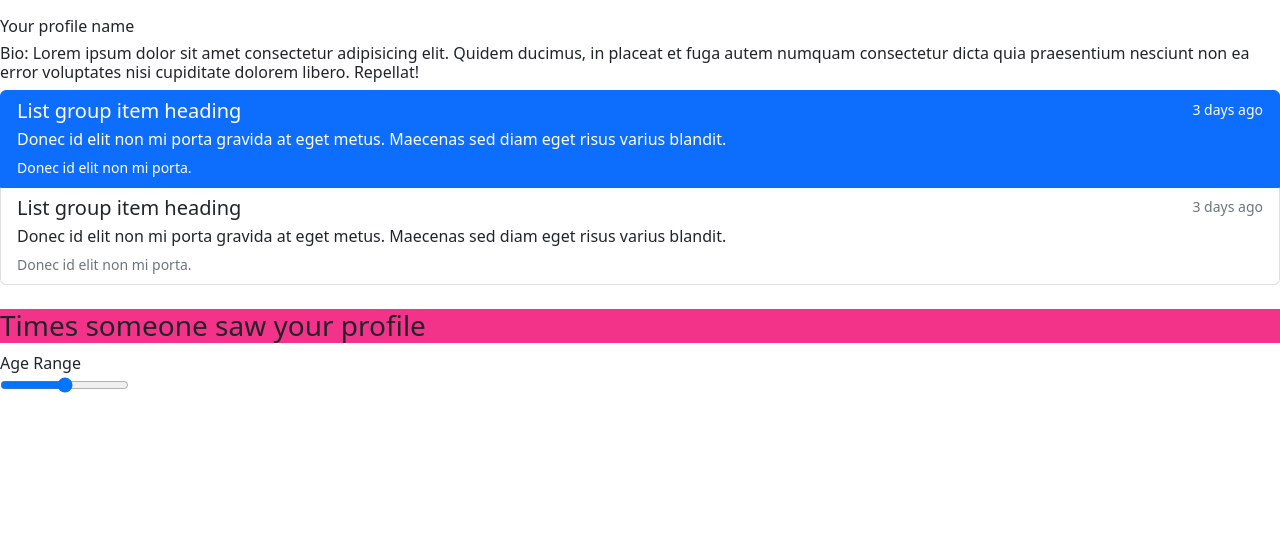
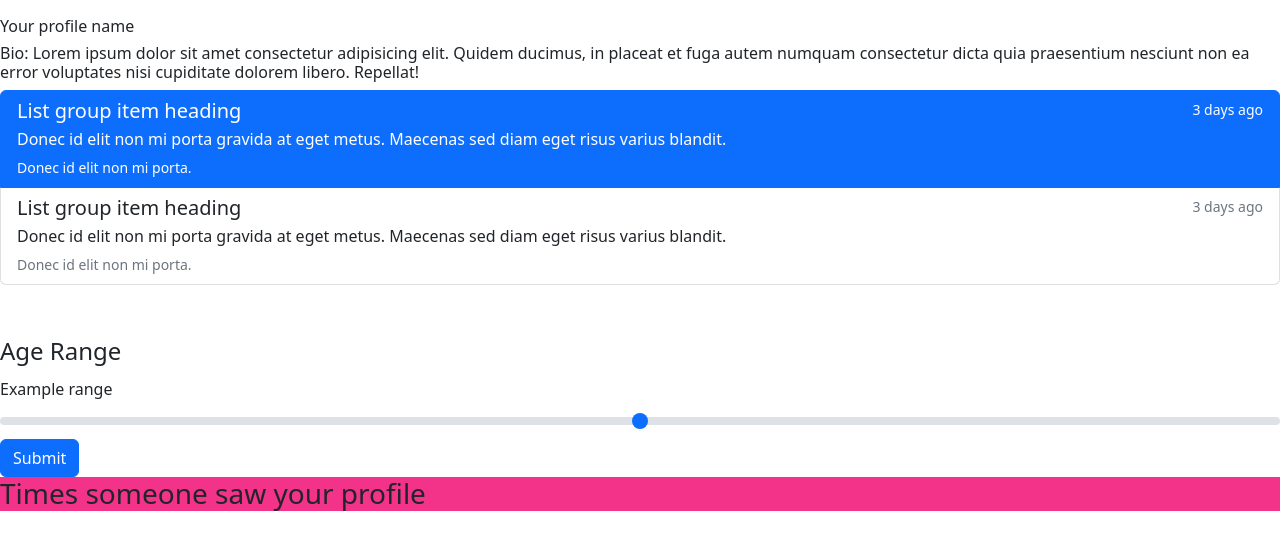
Before and after one commit to pamgloria/Lovers-Lane, a plain HTML site: page about.html in a window 1280 px wide. Shown: the part 156-706 px from the top of the page. Drawn offline with nearby package versions, Linux system fonts and the light colour scheme.

Commit message:
"added new age range bootswatch"

```diff
--- a/about.html
+++ b/about.html
@@ -58,7 +58,7 @@
         <h6>Your profile name</h6>
         <h6>Bio: Lorem ipsum dolor sit amet consectetur adipisicing elit. Quidem ducimus, in placeat et fuga autem numquam consectetur dicta quia praesentium nesciunt non ea error voluptates nisi cupiditate dolorem libero. Repellat!</h6>
     </div>
-    <div class="list-group">
+    <div class="list-group primary">
         <a href="#" class="list-group-item list-group-item-action flex-column align-items-start active">
           <div class="d-flex w-100 justify-content-between">
             <h5 class="mb-1">List group item heading</h5>
@@ -78,17 +78,18 @@
       </div>
 
     <br>
+
+
+    <fieldset class="form-group">
+      <legend class="mt-4">Age Range</legend>
+        <label for="customRange1" class="form-label">Example range</label>
+        <input type="range" class="form-range" id="customRange1">
+    </fieldset>
+    <button type="submit" class="btn btn-primary">Submit</button>
+
     <div class="title">
         <h3>Times someone saw your profile</h3>
     </div>
-
-    <form>
-      <label for="volume">Age Range</label>
-      <br>
-      <input id="volume" name="volume" type="range" min="0" max="100" step="1">
-    </form>
-
-
     <script src="https://cdn.jsdelivr.net/npm/bootstrap@5.2.0-beta1/dist/js/bootstrap.bundle.min.js" integrity="sha384-pprn3073KE6tl6bjs2QrFaJGz5/SUsLqktiwsUTF55Jfv3qYSDhgCecCxMW52nD2" crossorigin="anonymous"></script>
 </body>
 </html>
```
